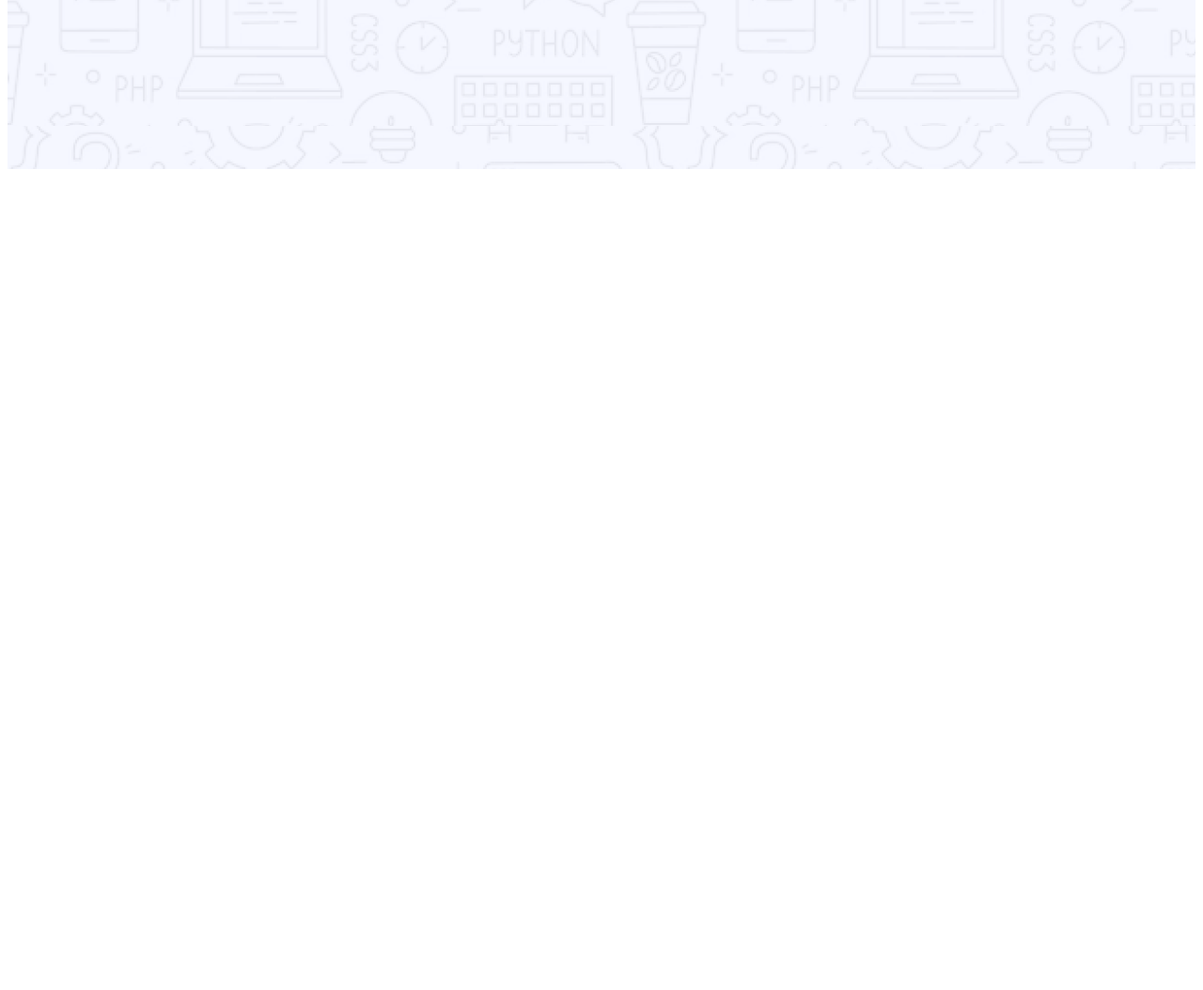
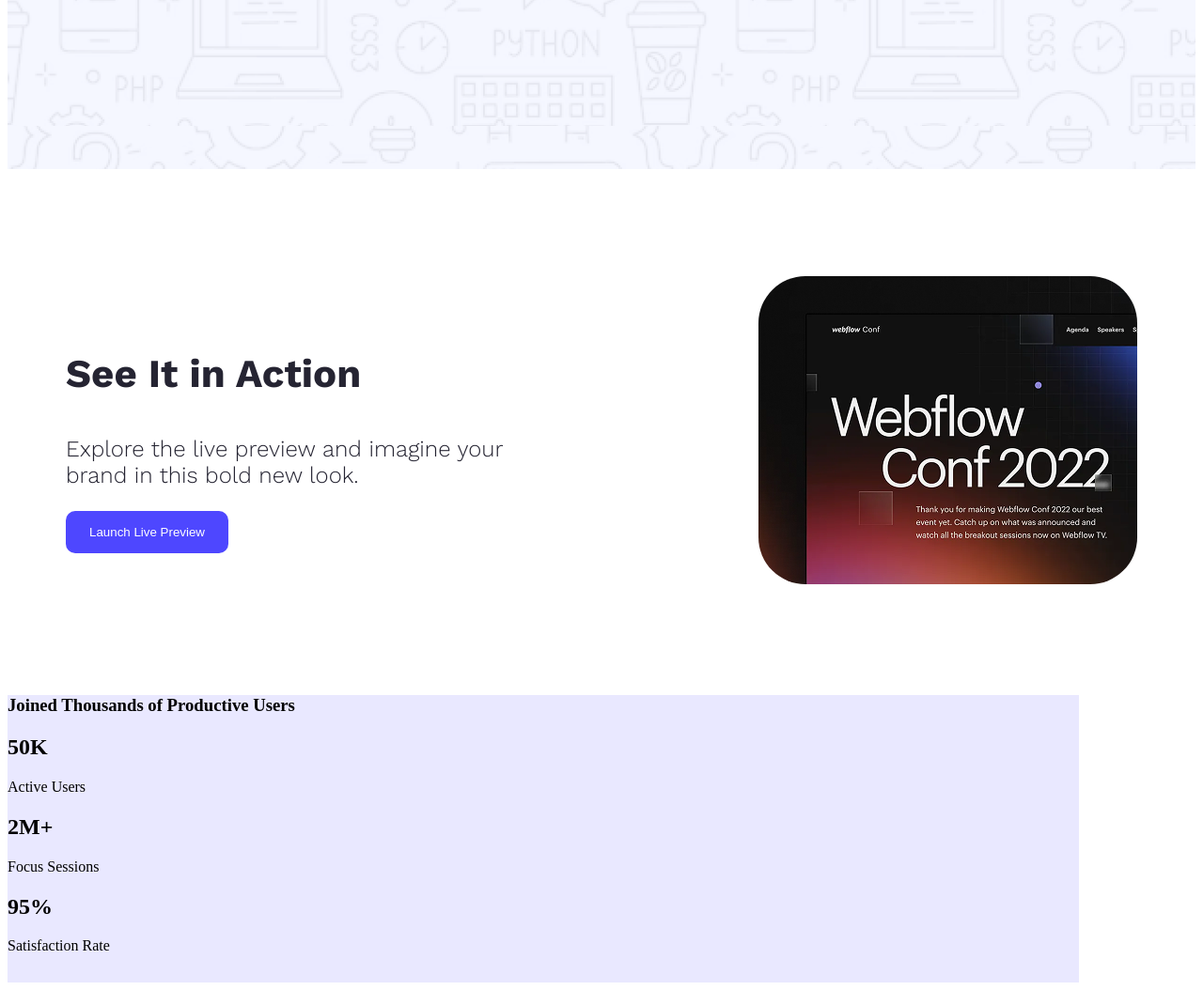
Before and after one commit to svictorgms202/My-b12a01-landing-launchpad, a plain HTML site: page index.html in a window 1280 px wide. Shown: the part 526-1580 px from the top of the page at 94% size. Before the commit the page ends 800 px from the top, so only its background shows below. Drawn offline with nearby package versions, Linux system fonts and the light colour scheme.

Commit message:
action section done

```diff
--- a/index.html
+++ b/index.html
@@ -33,7 +33,34 @@
     </header>
 
     <main>
+        <section class="action-section">
+            <div class="action-sec-left-area website-dflt-font">
+                <h3>See It in Action</h3>
+                <p>Explore the live preview and imagine your brand in this bold new look.</p>
+                <a href=""><button class="btn-primary">Launch Live Preview</button></a>
+            </div>
+            <div class="action-sec-right-area">
+                <img src="Assets/wc-mini.png" alt="">
+            </div>
+        </section>
+        <section class="productive-user">
+            <h3>Joined Thousands of Productive Users</h3>
+            <div class="users-ratios">
+                <div class="user-ratio">
+                    <h1 class="pu-ratio">50K</h1>
+                    <p class="pu-details">Active Users</p>
+                </div>
+                <div class="user-ratio">
+                    <h1 class="pu-ratio">2M+</h1>
+                    <p class="pu-details">Focus Sessions</p>
+                </div>
+                <div class="user-ratio">
+                    <h1 class="pu-ratio">95%</h1>
+                    <p class="pu-details">Satisfaction Rate</p>
+                </div>
 
+            </div>
+        </section>
 
     </main>
 
--- a/styles/style.css
+++ b/styles/style.css
@@ -56,3 +56,40 @@
     font-weight: bold;
     text-align: center;
 }
+
+/* action-section */
+.action-section {
+    width: 1140px;
+    height: 328px;
+    margin: 116px auto;
+    display: flex;
+    justify-content: space-between;
+    align-items: center;
+}
+
+.action-sec-left-area {
+    width: 517px;
+
+}
+
+.action-sec-left-area h3 {
+    font-size: 42px;
+    font-weight: bold;
+}
+
+.action-sec-left-area p {
+    font-size: 24px;
+}
+
+.action-sec-right-area img {
+    border-radius: 50px;
+}
+
+/* productive-user section */
+.productive-user {
+    width: 1140px;
+    height: 306px;
+    background-color: #4E47FF20;
+}
+
+.users-ratio {}
```
